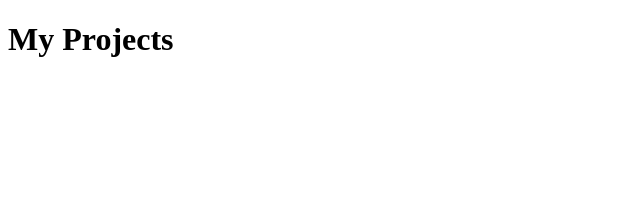
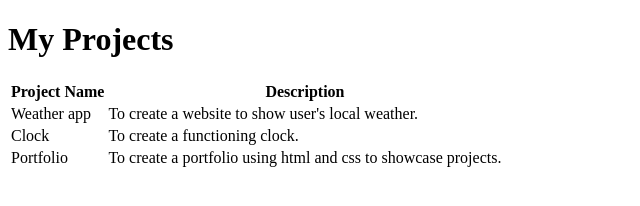
Before and after one commit to DhivianP/portfolio, a plain HTML site: page pages/projects.html in a window 1280 px wide. Shown: the whole page, without its empty margins (0-640 px from the left). Drawn offline with Linux system fonts and the light colour scheme.

Commit message:
updated tables

```diff
--- a/pages/projects.html
+++ b/pages/projects.html
@@ -4,6 +4,29 @@
         <title>Projects</title>
     </head>
     <body>
+        <header>
         <h1> My Projects </h1>
+        </header>
+        <section id="Projects">
+            <table>
+                <tr>
+                  <th>Project Name</th>
+                  <th>Description</th>
+                </tr>
+                <tr>
+                  <td>Weather app </td>
+                  <td>To create a website to show user's local weather.</td>
+                </tr>
+                <tr>
+                  <td>Clock</td>
+                  <td>To create a functioning clock.</td>
+                </tr>
+                <tr>
+                  <td>Portfolio</td>
+                  <td>To create a portfolio using html and css to showcase projects.</td>
+                </tr>
+              </table>
+
+        </section>
     </body>
 </html>
```
Also changed, not shown: index.html (+1 -1 lines).
